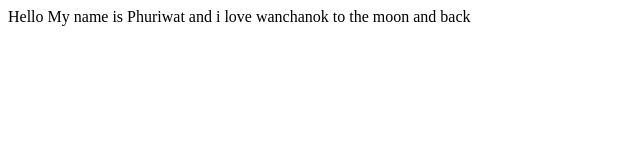
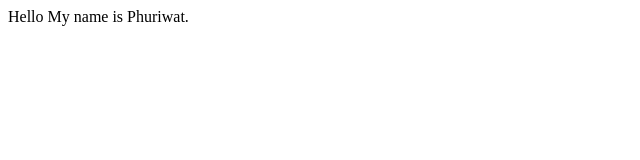
Before and after one commit to PhuriwatA/PhuriwatA.github.io, a plain HTML site: page index.html in a window 1280 px wide. Shown: the whole page, without its empty margins (0-640 px from the left). Drawn offline with Linux system fonts and the light colour scheme.

Commit message:
Update index.html

```diff
--- a/index.html
+++ b/index.html
@@ -3,7 +3,7 @@
 
     </head>
     <body>
-        Hello My name is Phuriwat and i love wanchanok to the moon and back
+        Hello My name is Phuriwat.
 
     </body>
 </html>
```
